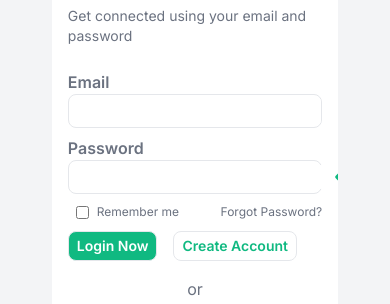
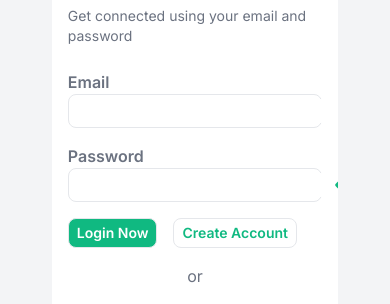
Before and after one commit to arafatyamin/kacha-bazar, a Next.js app: page /login in a window 390 px wide. Shown: the part 257-561 px from the top of the page. Built offline with nearby package versions, Linux system fonts and the light colour scheme.

Commit message:
implemented form logic with react-hook-form

```diff
--- a/pages/login/index.js
+++ b/pages/login/index.js
@@ -3,31 +3,22 @@ import Input from "@/Components/CommonComponents/shared/Input";
 import Head from "next/head";
 import Image from "next/image";
 import Link from "next/link";
-import { useState } from "react";
-import { AiOutlineMail } from "react-icons/ai";
+import { Controller, useForm } from "react-hook-form";
 import { BsFacebook, BsGoogle } from "react-icons/bs";
-import { CgKey } from "react-icons/cg";
 
-const init = {
+const Login = () => {
+  const { handleSubmit, control } = useForm({
+    defaultValues: {
       email: "",
       password: "",
-  termsChecked: false,
-};
-const Login = () => {
-  const [formState, setFormState] = useState({ ...init });
+    },
+  });
 
-  const changeHandler = (e) => {
-    setFormState({
-      ...formState,
-      [e.target.name]: e.target.value,
-    });
+  const onSubmit = (data) => {
+    console.log(data);
+    console.log("clicked");
   };
 
-  const submitHandler = (e) => {
-    e.preventDefault();
-
-    //TODO: Need to implement submission
-  };
   return (
     <>
       <Head>
@@ -75,44 +66,31 @@ const Login = () => {
               </div>
 
               {/* ========Input Section Start ========  */}
-              <form onSubmit={submitHandler} className="space-y-2">
+              <form onSubmit={handleSubmit(onSubmit)} className="space-y-4">
+                <Controller
+                  name="email"
+                  control={control}
+                  render={({ field }) => (
                     <Input
-                  name={"email"}
                       label={"Email"}
-                  Icon={AiOutlineMail}
-                  value={formState.email}
-                  changeHandler={changeHandler}
+                      id={"email"}
                       type={"email"}
-                  className={"overflow-hidden"}
+                      {...field}
                     />
+                  )}
+                />
+                <Controller
+                  name="password"
+                  control={control}
+                  render={({ field }) => (
                     <Input
-                  name={"password"}
                       label={"Password"}
+                      id={"password"}
                       type={"password"}
-                  Icon={CgKey}
-                  value={formState.password}
-                  changeHandler={changeHandler}
+                      {...field}
                     />
-                <div className="flex items-center justify-between">
-                  <div className="flex items-center">
-                    <Input
-                      type="checkbox"
-                      className="border-none"
-                      onChange={changeHandler}
-                      value={formState.termsChecked}
+                  )}
                 />
-
-                    <p className="text-xs sm:text-sm text-gray-primary">
-                      Remember me
-                    </p>
-                  </div>
-                  <Link
-                    href={"#"}
-                    className="text-xs sm:text-sm text-gray-primary hover:text-primary"
-                  >
-                    Forgot Password?
-                  </Link>
-                </div>
                 <div className="flex items-center gap-4">
                   <Button
                     text="Login Now"
--- a/pages/signup/index.js
+++ b/pages/signup/index.js
@@ -3,31 +3,23 @@ import Input from "@/Components/CommonComponents/shared/Input";
 import Head from "next/head";
 import Image from "next/image";
 import Link from "next/link";
-import { useState } from "react";
-import { AiOutlineMail } from "react-icons/ai";
+import { Controller, useForm } from "react-hook-form";
 import { BsFacebook, BsGoogle } from "react-icons/bs";
-import { CgKey } from "react-icons/cg";
 
-const init = {
+const SignUp = () => {
+  const { handleSubmit, control } = useForm({
+    defaultValues: {
       email: "",
       password: "",
-  termsChecked: false,
-};
-const SignUp = () => {
-  const [formState, setFormState] = useState({ ...init });
+      checkbox: false,
+    },
+  });
 
-  const changeHandler = (e) => {
-    setFormState({
-      ...formState,
-      [e.target.name]: e.target.value,
-    });
+  const onValid = (data) => {
+    console.log(data);
+    console.log("clicked");
   };
 
-  const submitHandler = (e) => {
-    e.preventDefault();
-
-    //TODO: Need to implement submission
-  };
   return (
     <>
       <Head>
@@ -36,7 +28,7 @@ const SignUp = () => {
       </Head>
       <main>
         <div className="custom-container h-screen flex items-center justify-center">
-          <div className="bg-white h-4/5 w-4/5 md:flex rounded-md overflow-hidden ">
+          <div className="bg-white h-4/5 lg:w-4/5 w-full md:flex rounded-md overflow-hidden ">
             {/* <=======left portion Start======> */}
             <div className="bg-primary w-1/2 hidden lg:inline p-6">
               <Link href={"/"}>
@@ -82,32 +74,45 @@ const SignUp = () => {
               </div>
               {/* ========Input Section Start ========  */}
               <form
-                onSubmit={submitHandler}
-                className="flex flex-col  w-full "
+                onSubmit={handleSubmit(onValid)}
+                className="flex flex-col  w-full space-y-4 "
               >
+                <Controller
+                  name="email"
+                  control={control}
+                  render={({ field }) => (
                     <Input
-                  name={"email"}
                       label={"Email"}
-                  Icon={AiOutlineMail}
-                  value={formState.email}
-                  changeHandler={changeHandler}
+                      id={"email"}
                       type={"email"}
+                      {...field}
                     />
+                  )}
+                />
+                <Controller
+                  name="password"
+                  control={control}
+                  render={({ field }) => (
                     <Input
                       label={"Password"}
-                  name={"password"}
+                      id={"password"}
                       type={"password"}
-                  Icon={CgKey}
-                  value={formState.password}
-                  changeHandler={changeHandler}
+                      {...field}
                     />
-                <div className="flex items-center">
+                  )}
+                />
+
+                <div className="flex items-center justify-center">
+                  <Controller
+                    name="checkbox"
+                    control={control}
+                    render={({ field }) => (
                       <Input
-                    name={"termsChecked"}
-                    type="checkbox"
-                    className="border-none"
-                    onChange={changeHandler}
-                    value={formState.termsChecked}
+                        type={"checkbox"}
+                        className={"border-none"}
+                        {...field}
+                      />
+                    )}
                   />
                   <label className="text-xs text-gray-primary">
                     I agree to Platform's{" "}
```
Lines whose indentation alone changed are shown as unchanged.
